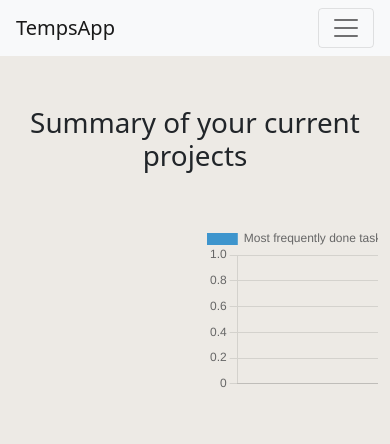
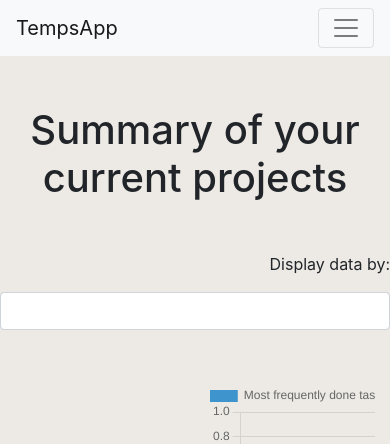
Before and after one commit to coder-hello2019/djangoPractice, a Django app: template todolist/templates/todolist/viewEntries.html in a window 390 px wide. Shown: the top 444 px of the page. Run offline with Django 3.2, Linux system fonts and the light colour scheme; the template is opened without the code that fills it, so the values that code supplies are empty; parts of the project's set-up code (start-up, migrations or seed data) failed here and were passed over; some libraries are stand-ins or nearby versions.

Commit message:
add timespan form

```diff
--- a/todolist/templates/todolist/viewEntries.html
+++ b/todolist/templates/todolist/viewEntries.html
@@ -1,14 +1,21 @@
 <!DOCTYPE html>
 <html lang="en" dir="ltr">
   <head>
+    <!-- Required meta tags -->
     <meta charset="utf-8">
+    <meta name="viewport" content="width=device-width, initial-scale=1, shrink-to-fit=no">
+
+   <!-- Include Bootstrap -->
+   <script src="https://code.jquery.com/jquery-3.3.1.slim.min.js" integrity="sha384-q8i/X+965DzO0rT7abK41JStQIAqVgRVzpbzo5smXKp4YfRvH+8abtTE1Pi6jizo" crossorigin="anonymous"></script>
+   <script src="https://cdnjs.cloudflare.com/ajax/libs/popper.js/1.14.7/umd/popper.min.js" integrity="sha384-UO2eT0CpHqdSJQ6hJty5KVphtPhzWj9WO1clHTMGa3JDZwrnQq4sF86dIHNDz0W1" crossorigin="anonymous"></script>
+   <script src="https://stackpath.bootstrapcdn.com/bootstrap/4.3.1/js/bootstrap.min.js" integrity="sha384-JjSmVgyd0p3pXB1rRibZUAYoIIy6OrQ6VrjIEaFf/nJGzIxFDsf4x0xIM+B07jRM" crossorigin="anonymous"></script>
+   <link rel="stylesheet" href="https://stackpath.bootstrapcdn.com/bootstrap/4.3.1/css/bootstrap.min.css" integrity="sha384-ggOyR0iXCbMQv3Xipma34MD+dH/1fQ784/j6cY/iJTQUOhcWr7x9JvoRxT2MZw1T" crossorigin="anonymous">
+
+
   <title>Timer entries</title>
 
-    <link rel="stylesheet" href="https://stackpath.bootstrapcdn.com/bootstrap/4.3.1/css/bootstrap.min.css" integrity="sha384-ggOyR0iXCbMQv3Xipma34MD+dH/1fQ784/j6cY/iJTQUOhcWr7x9JvoRxT2MZw1T" crossorigin="anonymous">
+  <!-- Include charts.js -->
   <script src="https://cdn.jsdelivr.net/npm/chart.js"></script>
-
-    <!--Include bootstrap-->
-    <link href="https://cdn.jsdelivr.net/npm/bootstrap@5.1.0/dist/css/bootstrap.min.css" rel="stylesheet" integrity="sha384-KyZXEAg3QhqLMpG8r+8fhAXLRk2vvoC2f3B09zVXn8CA5QIVfZOJ3BCsw2P0p/We" crossorigin="anonymous">
 
   <style>
 
@@ -26,12 +33,26 @@
   <body style="background-color:#EDEAE5">
     <div>
       <h1 style="text-align:center; margin-bottom: 50px; margin-top: 50px;">Summary of your current projects</h1>
+    </div>
 
       <!--
       <div style="position:static; top:60px; left:10px; width:500px; height:500px;">
       <canvas id="myChart1" width="50" height="50"></canvas>
       <canvas id="myChart2" width="50" height="50"></canvas>
     </div>-->
+    <div class="row" style="margin-bottom: 50px">
+      <div class="col-md-6" style="text-align:right">
+        <p>Display data by: </p>
+      </div>
+      <div class="col-md-4">
+        <input type="text" list="timeSpans" class="form-control" id="timeSpansList"/>
+        <datalist id="timeSpans">
+          <option value=allTime>All time</option>
+          <option value=thisMonth>This month</option>
+        </datalist>
+      </div>
+      <div class="col-md-2"></div>
+    </div>
 
       <div class="container">
         <div class="row">
@@ -40,7 +61,6 @@
           </div>
           <div class="col">
             <canvas id="myChart2" width="50" height="50"></canvas>
-          </div>
           </div>
         </div>
       </div>
@@ -68,6 +88,10 @@
 
       </table>
     </div>
+
+<br>
+<br>
+<br>
 
   </body>
 
@@ -156,6 +180,14 @@
         config2
     );
 
+    // script for fetching data from the views through ajax for updating the timespan for which data is displayed
+    document.getElementById("timeSpansList").onchange = function(){
+      // send ajax request to views from here and update charts
+      var variable = document.getElementById("timeSpansList").value
+
+      // make get call to ajax to filter data for the specified timespan
+    };
+
 
   </script>
 
--- a/todolist/views.py
+++ b/todolist/views.py
@@ -85,3 +85,6 @@ def viewEntries(request):
             allProjectsDict[item.associatedProject] += item.duration.seconds
 
     return render(request, 'viewEntries.html', context={'allEntries': testList, 'allProjectsDict': allProjectsDict, 'mostCommonEntries': mostCommonEntries})
+
+def updateDiagrams(request):
+    pass
```
Also changed, not shown: db.sqlite3. Lines whose indentation alone changed are shown as unchanged.
